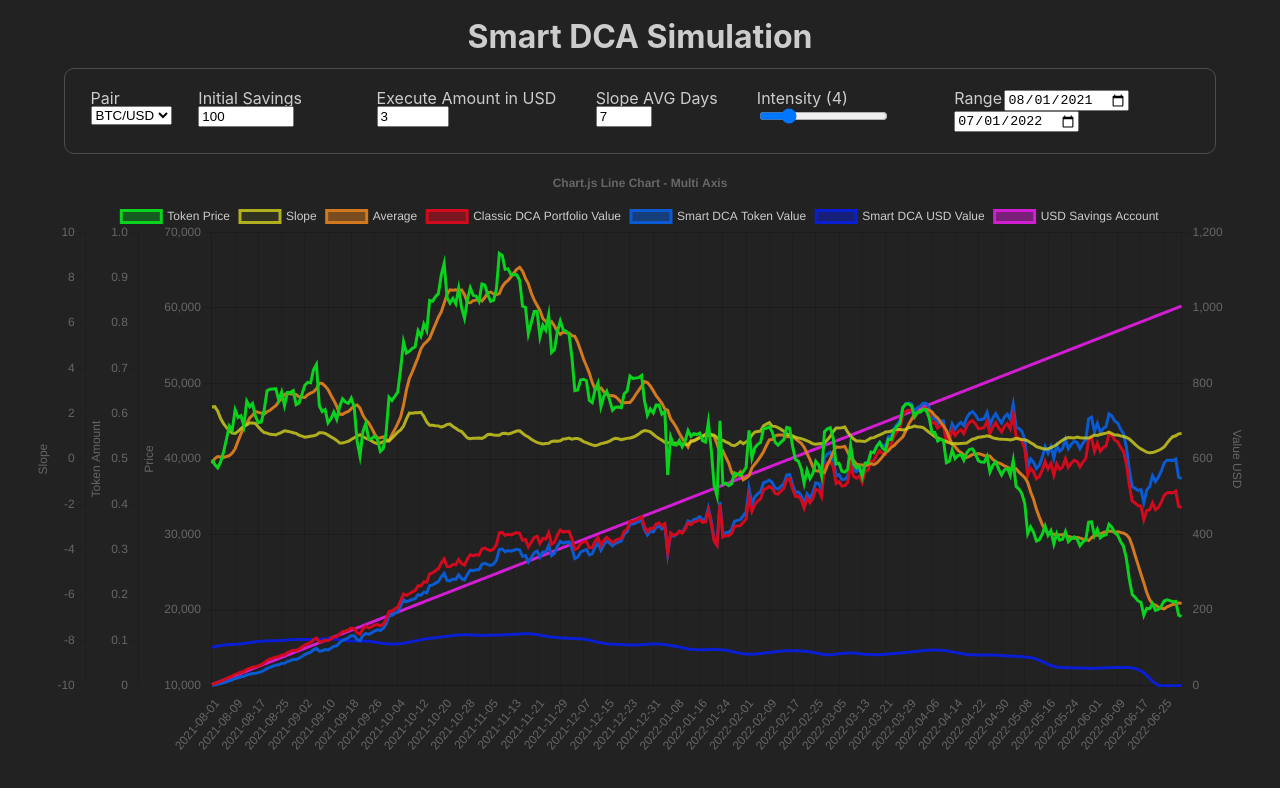
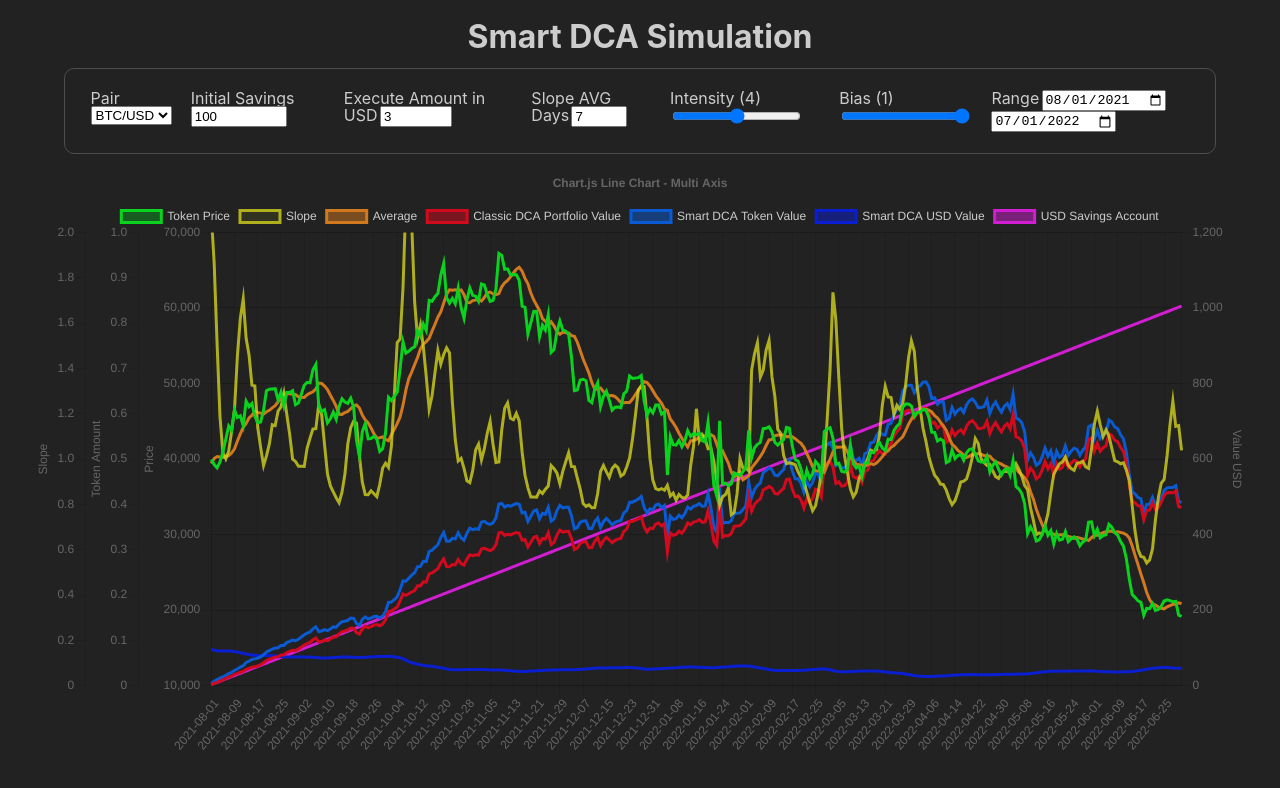
Before and after one commit to andreujuanc/smart-dca-simulation, a Next.js app: page / in a window 1280 px wide. Shown: the top 788 px of the page. Built offline with nearby package versions, Linux system fonts and the light colour scheme.

Commit message:
Added bias

```diff
--- a/components/chart/index.tsx
+++ b/components/chart/index.tsx
@@ -82,8 +82,8 @@ export const options: ChartOptions<"line"> = {
                 display: true,
                 text: 'Slope'
             },
-            min: -10,
-            max: 10,
+            min: 0,
+            max: 2,
         },
     },
 
--- a/pages/index.tsx
+++ b/pages/index.tsx
@@ -16,6 +16,7 @@ const Home: NextPage = () => {
   const [from, setFrom] = useState<string>('2021-08-01')
   const [to, setTo] = useState<string>('2022-07-01')
   const tokenPrice = useMemo(() => (prices.find(x => x.id == pair)?.data) ?? [], [pair])
+  const [bias, setBias] = useState(1)
 
   const simResults = useMemo(()=>averagePriceSlope({
     prices: tokenPrice,
@@ -23,8 +24,9 @@ const Home: NextPage = () => {
     dailyExecutionUSD: executeAmount,
     initialFundsUSD: savings,
     slopeLengthDAYS: slope,
-    slopeIntensity: slopeIntensity
-  }), [tokenPrice, to, from, executeAmount, slope, slopeIntensity, savings])
+    slopeIntensity: slopeIntensity,
+    bias
+  }), [tokenPrice, to, from, executeAmount, slope, slopeIntensity, savings, bias])
 
   console.log('slopeIntensity', slopeIntensity)
   return (
@@ -76,7 +78,12 @@ const Home: NextPage = () => {
 
           <div className={styles.formGroup}>
             <label htmlFor='intensity'>Intensity ({slopeIntensity})</label>
-            <input name={"intensity"} value={slopeIntensity} onChange={(e) => setSlopeIntensity(parseFloat(e.target.value))} type={"range"} min="-20" max="100" step="0.1" />
+            <input name={"intensity"} value={slopeIntensity} onChange={(e) => setSlopeIntensity(parseFloat(e.target.value))} type={"range"} min="-2" max="10" step="0.1" />
+          </div>
+
+          <div className={styles.formGroup}>
+            <label htmlFor='bias'>Bias ({bias})</label>
+            <input name={"bias"} value={bias} onChange={(e) => setBias(parseFloat(e.target.value))} type={"range"} min="-1" max="1" step="0.01" />
           </div>
 
           {/* FREQ NOT YET IMPLEMENTED <div className={styles.formGroup}>
--- a/src/index.ts
+++ b/src/index.ts
@@ -15,6 +15,7 @@ type SimParams = {
     slopeIntensity: number,
     initialFundsUSD: number,
     dailyExecutionUSD: number,
+    bias: number
     prices: Price[]
     to?: string
     from?: string
@@ -25,7 +26,7 @@ function runSimOnPair(pair: { name: string; data: Price[] }) {
         const initialFundsUSD = 0
         const dailyFundsUSD = 10
 
-        const result = averagePriceSlope({ prices: pair.data, slopeLengthDAYS, initialFundsUSD, dailyExecutionUSD: dailyFundsUSD, slopeIntensity: 1 })
+        const result = averagePriceSlope({ prices: pair.data, slopeLengthDAYS, initialFundsUSD, dailyExecutionUSD: dailyFundsUSD, slopeIntensity: 1, bias: 1 })
         //console.log(`${pair.name} ${slopeLengthDAYS} ${result.tokenAmount} ${result.tokenInClassicDCA} ${result.portfolioValueUSD} ${result.ifHoldUSDInstead}`)
         //console.log(result.data)
     }
@@ -33,7 +34,7 @@ function runSimOnPair(pair: { name: string; data: Price[] }) {
 
 function clamp(num: number, min: number, max: number) { return Math.min(Math.max(num, min), max) }
 
-export function averagePriceSlope({ prices, to, from, slopeLengthDAYS, initialFundsUSD, dailyExecutionUSD, slopeIntensity }: SimParams) {
+export function averagePriceSlope({ prices, to, from, slopeLengthDAYS, initialFundsUSD, dailyExecutionUSD, slopeIntensity, bias }: SimParams) {
 
     const records: {
         i: number
@@ -66,16 +67,17 @@ export function averagePriceSlope({ prices, to, from, slopeLengthDAYS, initialFu
     for (let i = startDateIndex; i <= endDateIndex; i++) {
         const price = prices[i]
         if (!price) continue;
+        const prevAVG = getAVG(prices, i - 3, slopeLengthDAYS)
+        const currentAVG = getAVG(prices, i, slopeLengthDAYS)
 
-        const prevAVG = prices.slice(i - slopeLengthDAYS - slopeLengthDAYS, i - slopeLengthDAYS).reduce((acc, cur) => acc + cur.price, 0) / slopeLengthDAYS
-        const pastAVG = prices.slice(i - slopeLengthDAYS, i).reduce((acc, cur) => acc + cur.price, 0) / slopeLengthDAYS
+        const direction = currentAVG / prevAVG
+        const slope = direction > 1 && bias > 0 ? Math.pow(direction, slopeIntensity * (1 + bias))
+            : direction < 1 && bias < 0 ? Math.pow(direction, slopeIntensity * (1 + Math.abs(bias)))
+                : Math.pow(direction, slopeIntensity)
 
-        console.log('pastAVG', pastAVG, 'prevAVG', prevAVG)
-
-        const slope = Math.pow(pastAVG / prevAVG, slopeIntensity)
         ifHoldUSDInstead += dailyExecutionUSD
 
-        let targetInUSD = dailyExecutionUSD / slope
+        let targetInUSD = dailyExecutionUSD * slope
         const diffToTarget = dailyExecutionUSD - targetInUSD
 
         const operation = clamp(diffToTarget, -usdAtHand, dailyExecutionUSD)
@@ -90,7 +92,7 @@ export function averagePriceSlope({ prices, to, from, slopeLengthDAYS, initialFu
         portfolioValueUSDSMART = (tokenAmountSMART * price.price)
         portfolioValueUSDCLASSIC = tokenAmountCLASSIC * price.price
 
-        records.push({ i, date: price.date, price: price.price, pastAVG, slope, tobuy: tobuyInUSD, usdAtHand, tokenAmountSMART: tokenAmountSMART, tokenAmountCLASSIC, portfolioValueUSDSMART, portfolioValueUSDCLASSIC, ifHoldUSDInstead })
+        records.push({ i, date: price.date, price: price.price, pastAVG: currentAVG, slope, tobuy: tobuyInUSD, usdAtHand, tokenAmountSMART: tokenAmountSMART, tokenAmountCLASSIC, portfolioValueUSDSMART, portfolioValueUSDCLASSIC, ifHoldUSDInstead })
 
     }
     return {
@@ -101,3 +103,6 @@ export function averagePriceSlope({ prices, to, from, slopeLengthDAYS, initialFu
         ifHoldUSDInstead: records[records.length - 1]?.ifHoldUSDInstead,
     }
 }
+function getAVG(prices: Price[], i: number, slopeLengthDAYS: number) {
+    return prices.slice(i - slopeLengthDAYS, i).reduce((acc, cur) => acc + cur.price, 0) / slopeLengthDAYS;
+}
```
